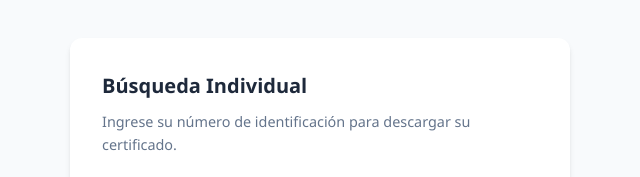
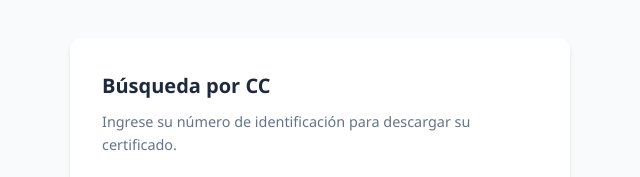
Before and after one commit to jsierrat982/consultacertificados, a plain HTML site: page index.html in a window 1280 px wide. Shown: the part 173-350 px from the top of the page, 320-960 px from the left. Drawn offline with Linux system fonts and the light colour scheme.

Commit message:
Update index.html

```diff
--- a/index.html
+++ b/index.html
@@ -169,7 +169,7 @@
 
     <main>
         <section class="search-card" role="search">
-            <h2>Búsqueda Individual</h2>
+            <h2>Búsqueda por CC</h2>
             <p>Ingrese su número de identificación para descargar su certificado.</p>
 
             <form id="search-form">
```
